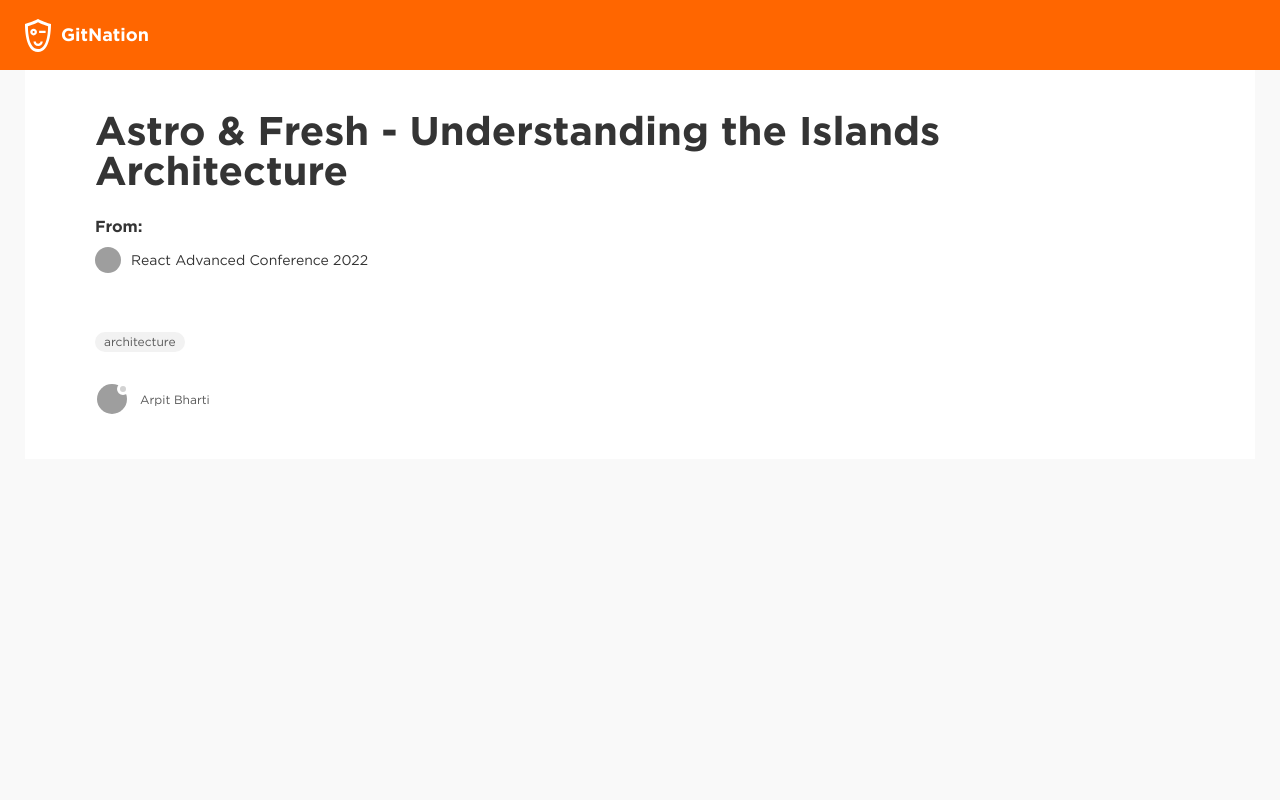
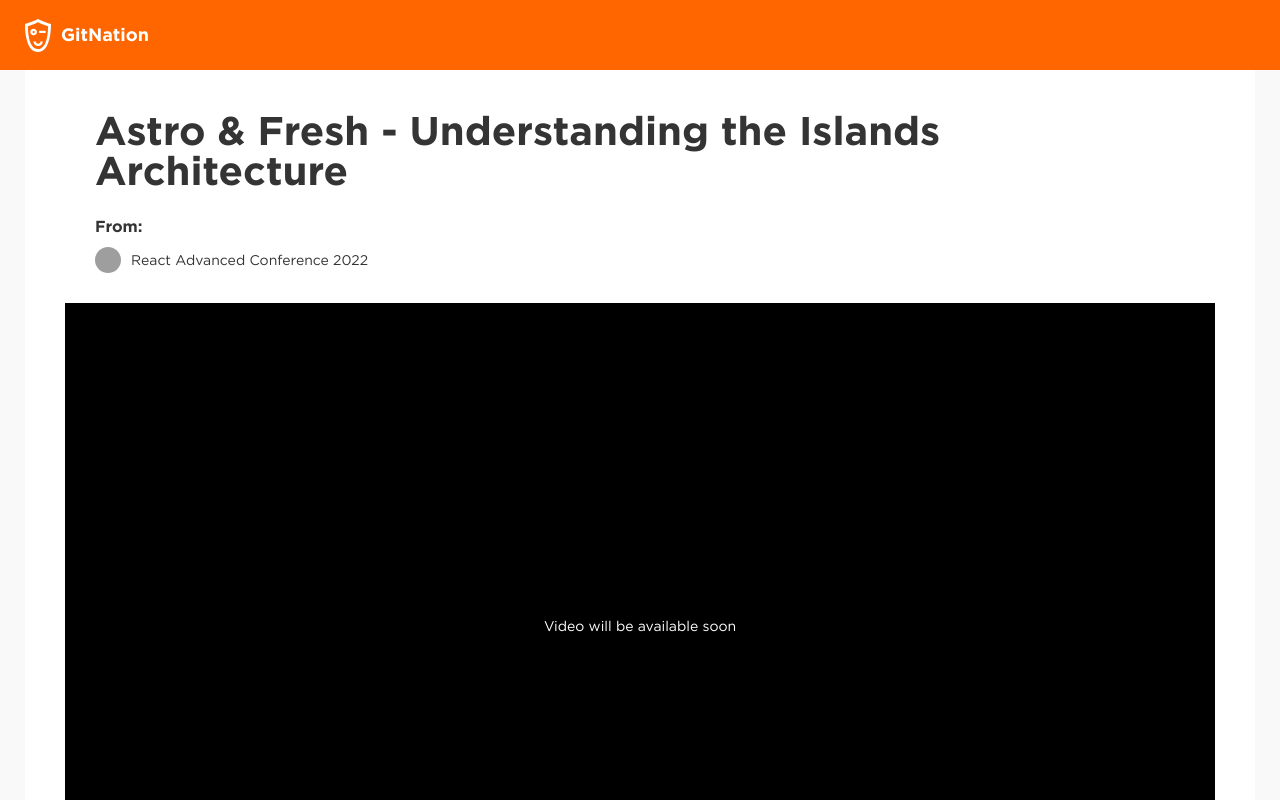
Before and after one commit to therobhrt/nextjs13-demo-gitnation, a Next.js app: page /contents/astro-and-fresh-understanding-the-islands-architecture in a window 1280 px wide. Shown: the top 800 px of the page. Built offline with nearby package versions, Linux system fonts and the light colour scheme; grey boxes are pictures that could not be loaded.

Commit message:
add some variable fetchign params to test

```diff
--- a/app/contents/[slug]/page.tsx
+++ b/app/contents/[slug]/page.tsx
@@ -2,10 +2,16 @@
 
 async function getData(slug) {
   try {
+    const noStore = slug === "solidjs-reactivity-unchained";
+    const revalidate = slug === "optimizing-html5-games-10-years-of-learnings";
     const res = await fetch(
       process.env.NODE_ENV === "production"
         ? "https://nextjs-test-data.vercel.app/api/getData"
-        : "http://localhost:3000/api/getData"
+        : "http://localhost:3000/api/getData",
+      {
+        cache: noStore ? "no-store" : undefined,
+        next: { revalidate: revalidate ? 60 : undefined },
+      }
     );
 
     // The return value is *not* serialized
--- a/components/AccessLink.tsx
+++ b/components/AccessLink.tsx
@@ -4,12 +4,18 @@
   return `/contents/${content.slug}`;
 }
 
-export default function AccessLink({ content }) {
+export default function AccessLink({
+  content,
+  prefetch,
+}: {
+  content: any;
+  prefetch?: boolean;
+}) {
   return (
     <Link
       href={getContentUrl(content)}
-      prefetch={false}
       className="article-box__link-cover"
+      prefetch={typeof prefetch === "undefined" ? true : prefetch}
     >
       <span style={{ opacity: 0 }}>{content.title}</span>
     </Link>
--- a/components/ContentPage.tsx
+++ b/components/ContentPage.tsx
@@ -4,6 +4,7 @@
 import Link from "next/link";
 import { getName, getProfileUrl } from "./VideoItem";
 import { getAvatar } from "./ArticleItem";
+import { ContentVideo } from "./ContentVideo";
 
 export function ContentText({ content }) {
   return content.text ? (
@@ -157,6 +158,8 @@
               )}
             </div>
 
+            <ContentVideo content={content} />
+
             <div className="article-main__row">
               <div className="article-main__body">
                 <ContentText content={content} />
--- /dev/null
+++ b/components/ContentVideo.tsx
@@ -0,0 +1,26 @@
+export function ContentVideo({ content }) {
+  return (
+    <div className="article-main__figure">
+      <div className="video">
+        <div
+          style={{
+            background: "#000",
+            position: "absolute",
+            left: 0,
+            right: 0,
+            width: "100%",
+            height: "100%",
+            textAlign: "center",
+            color: "#fff",
+            display: "flex",
+            alignItems: "center",
+            justifyContent: "center",
+            padding: "0 15px",
+          }}
+        >
+          <div>Video will be available soon</div>
+        </div>
+      </div>
+    </div>
+  );
+}
--- a/components/VideoItem.tsx
+++ b/components/VideoItem.tsx
@@ -58,10 +58,21 @@
     articleBoxClasses += " article-box--name-col3  ";
   }
 
+  // Disable prefetch for demo on a single content
+  const noPrefetch =
+    content.slug === "inside-fiber-the-in-depth-overview-you-wanted-a-tldr-for";
+
+  // Disable data cache for demo on a single content
+  const noStore = content.slug === "solidjs-reactivity-unchained";
+
+  // Enable revalidate for demo on a single content
+  const revalidate =
+    content.slug === "optimizing-html5-games-10-years-of-learnings";
+
   const elements = (
     // eslint-disable-next-line jsx-a11y/mouse-events-have-key-events
     <article className={articleBoxClasses}>
-      <AccessLink content={content} />
+      <AccessLink content={content} prefetch={!noPrefetch} />
       <div
         className={`article-box__top${
           !content.event?.brand?.icon ? " article-box__height" : ""
@@ -87,7 +98,12 @@
       </div>
       <div className="article-box__wrap">
         <div className="article-box__main">
-          <div className="article-box__title">{content.title}</div>
+          <div className="article-box__title">
+            {noPrefetch && "NO PREFETCH "}
+            {noStore && "NO STORE "}
+            {revalidate && "REVALIDATE 60sec "}
+            {content.title}
+          </div>
         </div>
         <div className="article-box__head">
           <div className="article-box__head-rel">
```
